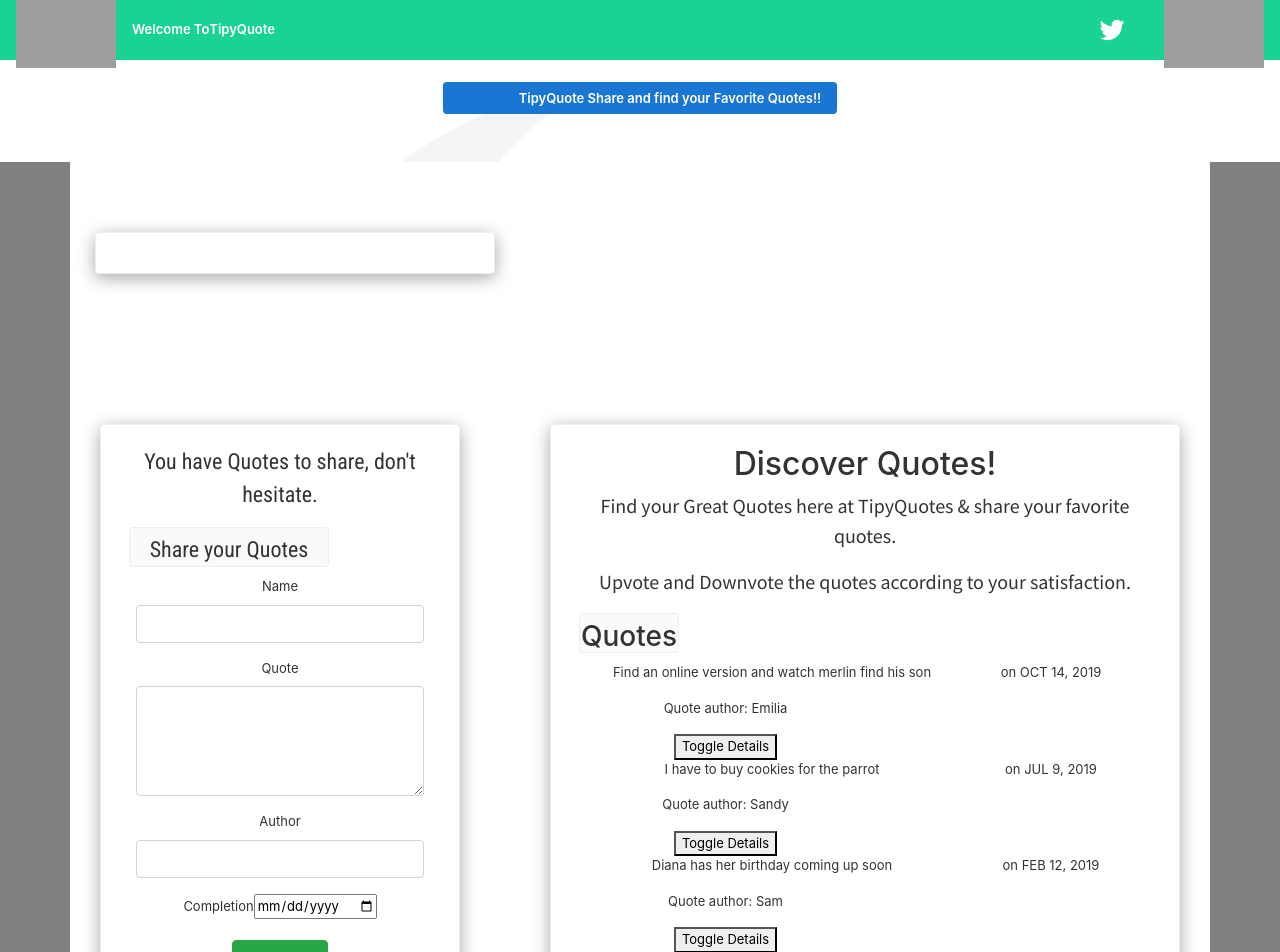
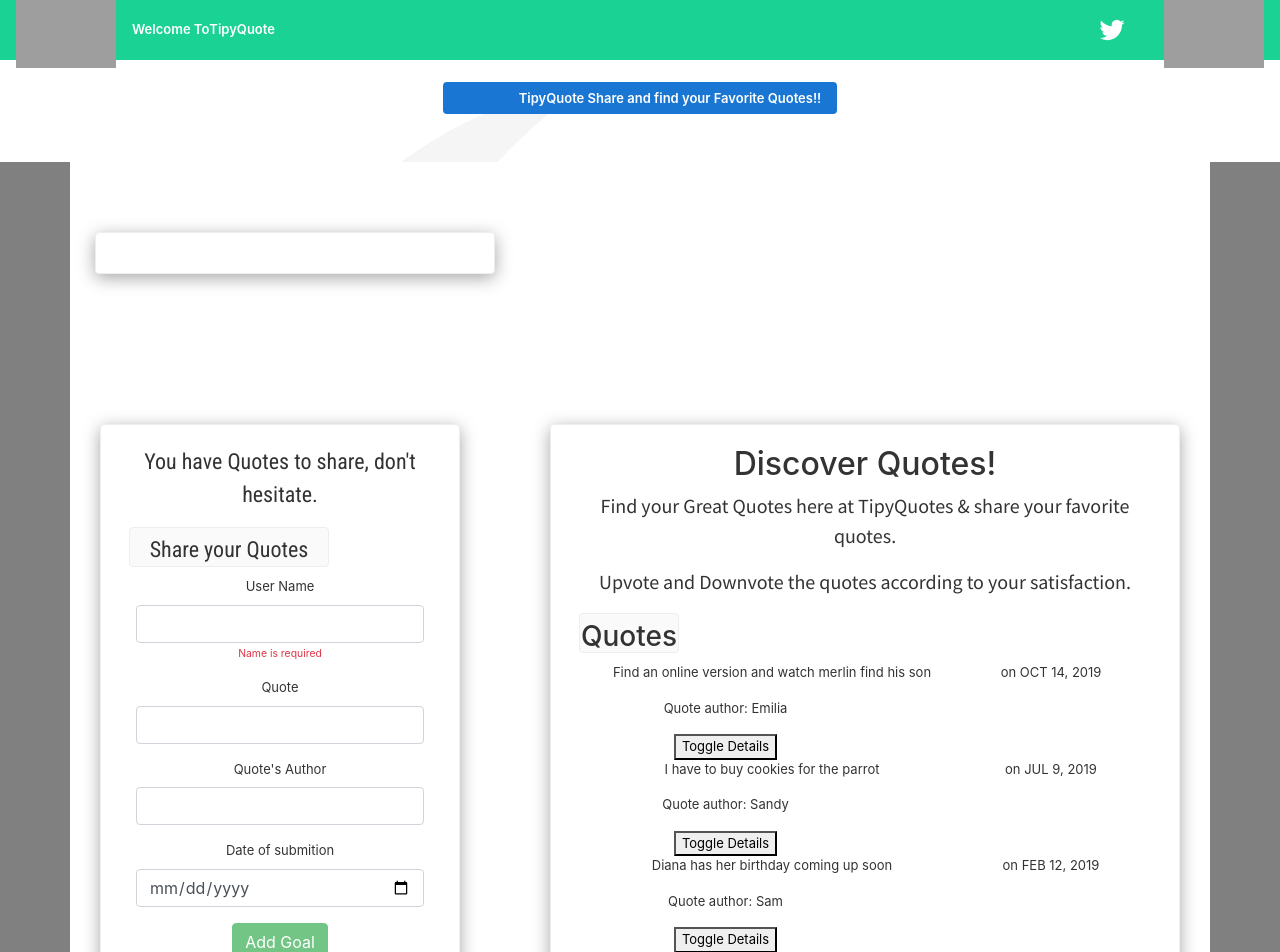
Before and after one commit to Odile078/TipyQuote, an Angular app: page / in a window 1280 px wide. Shown: the top 952 px of the page. Built offline with nearby package versions, Linux system fonts and the light colour scheme; grey boxes are pictures that could not be loaded.

Commit message:
updating the form validation

```diff
--- a/src/app/app.component.html
+++ b/src/app/app.component.html
@@ -379,9 +379,8 @@
 <div class="out">
   <div class="container in">
     <div class="row">
-      <div class="col-md-4">
+      <div class="col-md-8">
         <div class="side-l">
-
 
         </div>
       </div>
--- a/src/app/quote-form/quote-form.component.html
+++ b/src/app/quote-form/quote-form.component.html
@@ -5,35 +5,30 @@
     <div class="container-fluid">
         <form (ngSubmit)='submitQuote()' #quoteForm='ngForm'>
             <div class="form-group">
-                <label for="name">Name</label>
-                <input type="text" class="form-control" id="name" [(ngModel)]="newQuote.name" name="name" #name='ngModel' required>
-                <div [hidden]="name.valid || name.pristine" class="alert alert-danger">
-                <p>Name is required</p>
+                <label for="name">User Name</label>
+                <input type="text" class="form-control" [class.is-invalid]="name.invalid && name.touched" id="name" [(ngModel)]="newQuote.name" name="name" #name='ngModel' required>
+                <div *ngIf="name.errors && (name.invalid || name.touched)">
+                    <small class="text-danger" *ngIf="name.errors.required">Name is required</small>
                 </div>
+
             </div>
             <div class="form-group">
                 <label for="quotess">Quote</label>
-                <textarea class="form-control" id="quotess" rows="4" [(ngModel)]="newQuote.quotess" name="quotess" #quotess="ngModel" required></textarea>
-                <div [hidden]="quotess.valid || quotess.pristine" class="alert alert-danger">
-                <p>Description is required</p>
-                </div>
+                <input class="form-control" id="quotess" rows="4" [(ngModel)]="newQuote.quotess" name="quotess" #quotess="ngModel" [class.is-invalid]="quotess.invalid && quotess.touched"  required>
+                <small class="text-danger" [class.d-none]="quotess.valid || quotess.untouched">Quote is required</small>
             </div>
             <div class="form-group">
-                <label for="description">Author</label>
-                <input class="form-control" id="author" rows="4" [(ngModel)]="newQuote.author" name="author" #author="ngModel" required>
-                <div [hidden]="author.valid || author.pristine" class="alert alert-danger">
-                <p>Description is required</p>
-                </div>
+                <label for="description">Quote's Author</label>
+                <input class="form-control" id="author" rows="4" [(ngModel)]="newQuote.author" name="author" #author="ngModel" [class.is-invalid]="author.invalid && author.touched"  required>
+                <small class="text-danger" [class.d-none]="author.valid || author.untouched">Author is required</small>
             </div>
             <div class="form-group">
-                <label for="complete">Completion</label>
-                <input type='date' id="complete" [(ngModel)]="newQuote.completeDate" name="completeDate" #completeDate="ngModel" required>
-                <div [hidden]="completeDate.valid || completeDate.pristine" class="alert alert-danger">
-                <p>Date is required</p>
+                <label for="complete">Date of submition</label>
+                <input type='date' class="form-control" [class.is-invalid]="completeDate.invalid && completeDate.touched"  id="complete" [(ngModel)]="newQuote.completeDate" name="completeDate" #completeDate="ngModel" required>
+                <small class="text-danger" [class.d-none]="completeDate.valid || completeDate.untouched">Author is required</small>
             </div>
-            </div>
-            <button type="submit" class="btn btn-success">Add Goal</button>
-            </form>
-      </div>
+            <button [disabled]="quoteForm.form.invalid" type="submit" class="btn btn-success">Add Goal</button>
+        </form>
+    </div>
 
 </div>
--- a/src/app/quote/quote.component.css
+++ b/src/app/quote/quote.component.css
@@ -43,5 +43,5 @@
 
 }
 .q1{
-    height: 600px;
+    height: 650px;
 }
```
